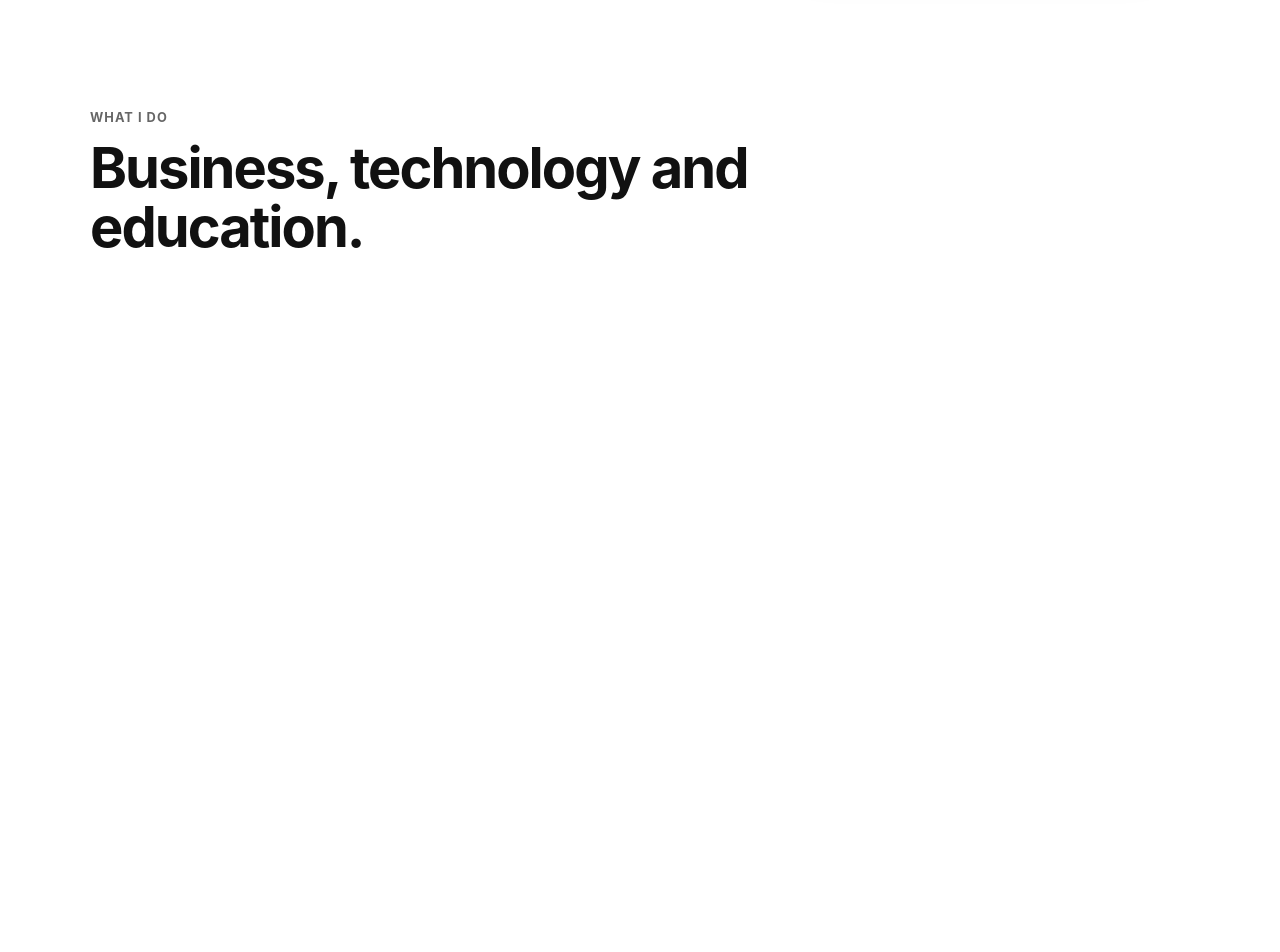
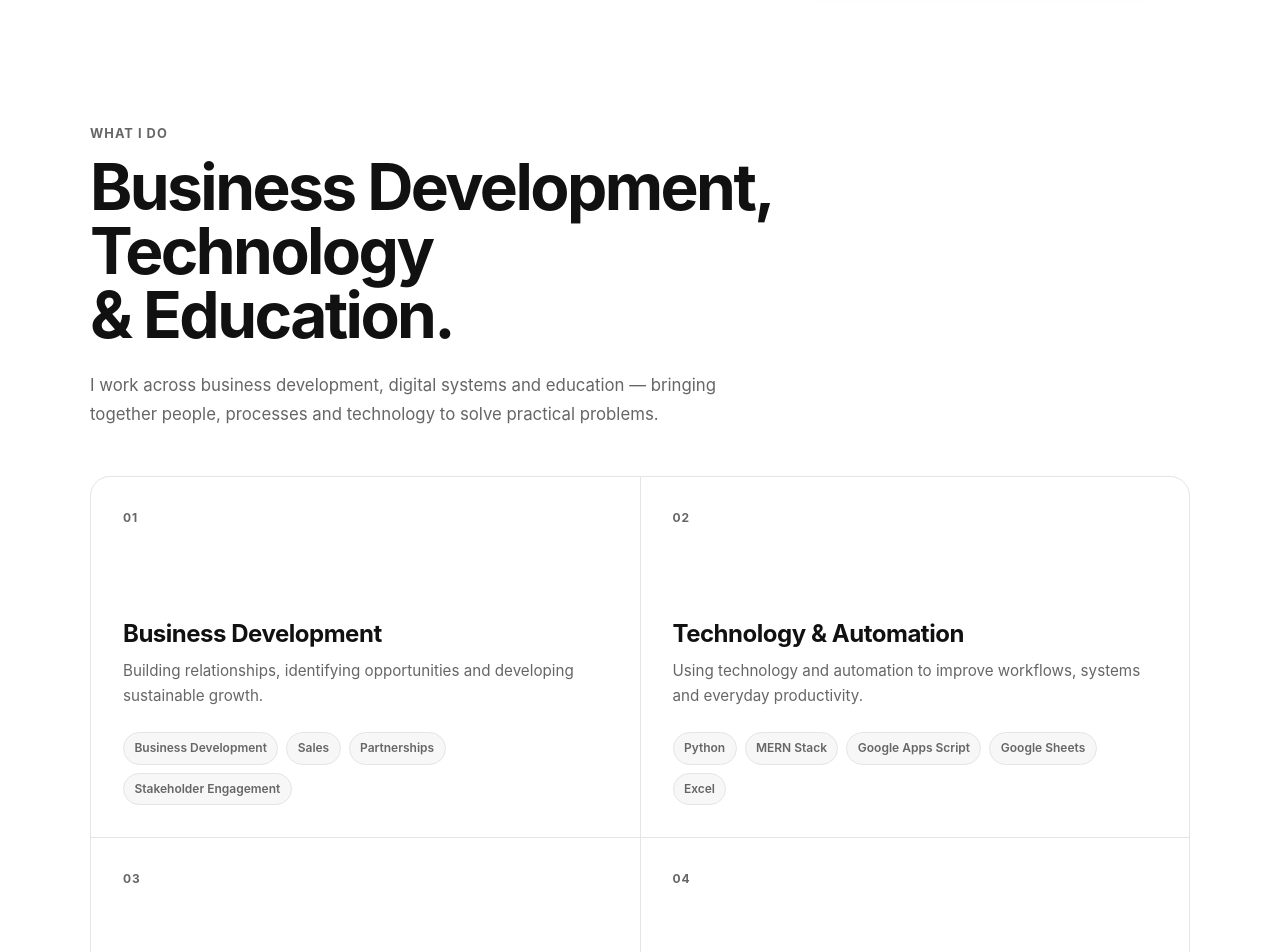
Before and after one commit to NgNgari/felix-profile, a React (Vite) app: page / in a window 1280 px wide. Shown: the part 820-1772 px from the top of the page. Before the commit the page ends 1157 px from the top, so only its background shows below. Built offline with nearby package versions, Linux system fonts and the light colour scheme.

Commit message:
Add Capabilities Section

```diff
--- /dev/null
+++ b/src/components/SkillCard.jsx
@@ -0,0 +1,25 @@
+function SkillCard({ skill }) {
+  return (
+    <article className="skill-card">
+      <span className="skill-card__number">
+        {skill.number}
+      </span>
+
+      <div className="skill-card__content">
+        <h3>{skill.title}</h3>
+
+        <p>{skill.description}</p>
+
+        <ul className="skill-card__list">
+          {skill.skills.map((item) => (
+            <li key={item}>
+              {item}
+            </li>
+          ))}
+        </ul>
+      </div>
+    </article>
+  );
+}
+
+export default SkillCard;
--- a/src/data/profile.js
+++ b/src/data/profile.js
@@ -6,7 +6,7 @@ const profile = {
   title: "Business Development × Technology × Education",
 
   introduction:
-    "I build relationships, improve systems and use technology to turn ideas into practical solutions.",
+    "Turning ideas into practical solutions...",
 
   location: "Kenya",
 
--- a/src/data/skills.js
+++ b/src/data/skills.js
@@ -1,17 +1,19 @@
 const skills = [
   {
+    number: "01",
     title: "Business Development",
     description:
-      "Building relationships, identifying opportunities and developing sustainable business growth.",
+      "Building relationships, identifying opportunities and developing sustainable growth.",
     skills: [
       "Business Development",
       "Sales",
-      "Relationship Management",
+      "Partnerships",
       "Stakeholder Engagement",
     ],
   },
 
   {
+    number: "02",
     title: "Technology & Automation",
     description:
       "Using technology and automation to improve workflows, systems and everyday productivity.",
@@ -25,21 +27,23 @@ const skills = [
   },
 
   {
+    number: "03",
     title: "AI & Productivity",
     description:
-      "Exploring practical ways to use AI and modern productivity tools to solve problems.",
+      "Using AI and modern productivity tools to solve practical problems and improve how work gets done.",
     skills: [
       "Prompt Engineering",
-      "AI-assisted Workflows",
+      "Google Colab",
       "Microsoft 365",
-      "Google Colab",
+      "AI Workflows",
     ],
   },
 
   {
+    number: "04",
     title: "Education & Community",
     description:
-      "Supporting education, managing projects and connecting people around meaningful initiatives.",
+      "Championing education and managing projects that connect people, ideas and meaningful outcomes.",
     skills: [
       "Championing Education",
       "Community Projects",
--- a/src/pages/About.jsx
+++ b/src/pages/About.jsx
@@ -1,4 +1,7 @@
 import { Link } from "react-router-dom";
+
+import SkillCard from "../components/SkillCard";
+import skills from "../data/skills";
 
 import ProfileCard from "../components/ProfileCard";
 import profile from "../data/profile";
@@ -6,14 +9,9 @@ import profile from "../data/profile";
 function About() {
   return (
     <main className="about-page">
-
       <section className="hero container">
-
         <div className="hero__content">
-
-          <p className="hero__eyebrow">
-            {profile.title}
-          </p>
+          <p className="hero__eyebrow">{profile.title}</p>
 
           <h1>
             Building relationships.
@@ -23,45 +21,48 @@ function About() {
             Creating impact.
           </h1>
 
-          <p className="hero__description">
-            {profile.introduction}
-          </p>
+          <p className="hero__description">{profile.introduction}</p>
 
           <div className="hero__actions">
             <Link to="/contact" className="button button--primary">
               {profile.cta}
             </Link>
 
-            <a
-              href="#capabilities"
-              className="button button--secondary"
-            >
+            <a href="#capabilities" className="button button--secondary">
               Explore what I do
             </a>
           </div>
-
         </div>
 
         <div className="hero__visual">
           <ProfileCard />
         </div>
-
       </section>
 
+      <section id="capabilities" className="capabilities">
+        <div className="container">
+          <div className="section-heading">
+            <p className="section-label">What I do</p>
 
-      <section
-        id="capabilities"
-        className="capabilities container"
-      >
-        <p className="section-label">
-          What I do
-        </p>
+            <h2>
+              Business Development, Technology
+              <br />& Education.
+            </h2>
 
-        <h2>
-          Business, technology and education.
-        </h2>
+            <p className="section-introduction">
+              I work across business development, digital systems and education
+              — bringing together people, processes and technology to solve
+              practical problems.
+            </p>
+          </div>
+
+          <div className="skills-grid">
+            {skills.map((skill) => (
+              <SkillCard key={skill.number} skill={skill} />
+            ))}
+          </div>
+        </div>
       </section>
-
     </main>
   );
 }
--- a/src/styles/global.css
+++ b/src/styles/global.css
@@ -460,8 +460,16 @@ p {
 ================================= */
 
 .capabilities {
-  padding-top: var(--space-3xl);
-  padding-bottom: var(--space-3xl);
+  padding-top: 6rem;
+  padding-bottom: 6rem;
+}
+@media (max-width: 767px) {
+
+  .capabilities {
+    padding-top: 4rem;
+    padding-bottom: 4rem;
+  }
+
 }
 
 .section-label {
@@ -484,3 +492,149 @@ p {
   line-height: 1.05;
   letter-spacing: -0.035em;
 }
+/* =================================
+   SECTION HEADING
+================================= */
+
+.section-heading {
+  max-width: 750px;
+  margin-bottom: var(--space-2xl);
+}
+
+.section-heading h2 {
+  margin-bottom: var(--space-lg);
+
+  font-size: clamp(2.25rem, 7vw, 4rem);
+
+  line-height: 1;
+  letter-spacing: -0.04em;
+}
+
+.section-introduction {
+  max-width: 650px;
+
+  margin-bottom: 0;
+
+  color: var(--color-text-muted);
+
+  font-size: 1.05rem;
+  line-height: 1.7;
+}
+
+/* =================================
+   SKILLS GRID
+================================= */
+
+.skills-grid {
+  display: grid;
+  grid-template-columns: 1fr;
+
+  gap: 1px;
+
+  overflow: hidden;
+
+  border: 1px solid var(--color-border);
+  border-radius: var(--radius-lg);
+
+  background: var(--color-border);
+}
+
+/* =================================
+   SKILL CARD
+================================= */
+
+.skill-card {
+  min-height: 320px;
+
+  display: flex;
+  flex-direction: column;
+
+  padding: var(--space-xl);
+
+  background: var(--color-bg);
+
+  transition:
+    background-color var(--transition),
+    transform var(--transition);
+}
+
+.skill-card:hover {
+  background: var(--color-surface);
+}
+
+.skill-card__number {
+  margin-bottom: var(--space-2xl);
+
+  color: var(--color-text-muted);
+
+  font-size: 0.75rem;
+  font-weight: 700;
+  letter-spacing: 0.08em;
+}
+
+.skill-card__content {
+  margin-top: auto;
+}
+
+.skill-card h3 {
+  margin-bottom: var(--space-sm);
+
+  font-size: 1.5rem;
+  line-height: 1.1;
+  letter-spacing: -0.02em;
+}
+
+.skill-card p {
+  max-width: 480px;
+
+  margin-bottom: var(--space-lg);
+
+  color: var(--color-text-muted);
+
+  font-size: 0.95rem;
+  line-height: 1.6;
+}
+
+/* =================================
+   SKILL LIST
+================================= */
+
+.skill-card__list {
+  display: flex;
+  flex-wrap: wrap;
+
+  gap: 0.5rem;
+
+  padding: 0;
+  margin: 0;
+
+  list-style: none;
+}
+
+.skill-card__list li {
+  padding: 0.4rem 0.65rem;
+
+  border: 1px solid var(--color-border);
+  border-radius: 999px;
+
+  color: var(--color-text-muted);
+
+  background: var(--color-surface);
+
+  font-size: 0.75rem;
+  font-weight: 600;
+}
+
+/* =================================
+   SKILLS GRID — DESKTOP
+================================= */
+
+@media (min-width: 768px) {
+  .skills-grid {
+    grid-template-columns: repeat(2, 1fr);
+  }
+
+  .skill-card {
+    min-height: 360px;
+  }
+}
```
